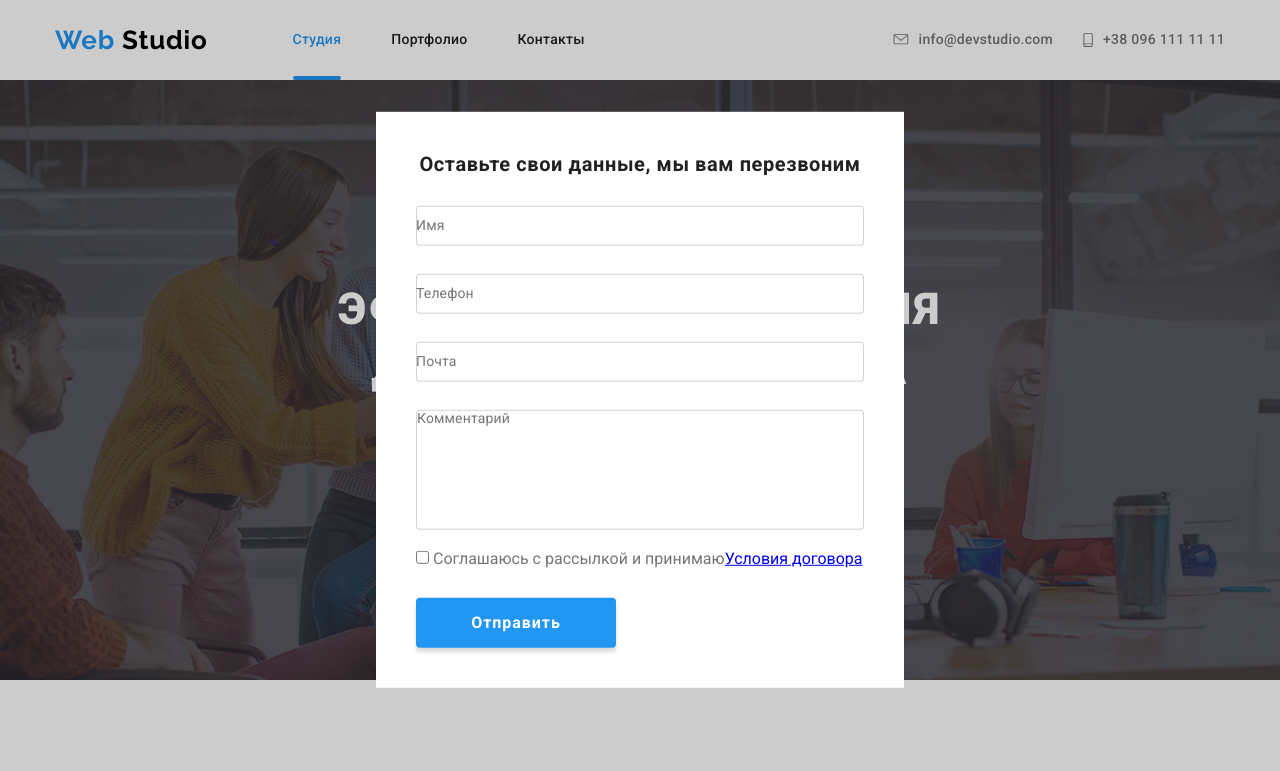
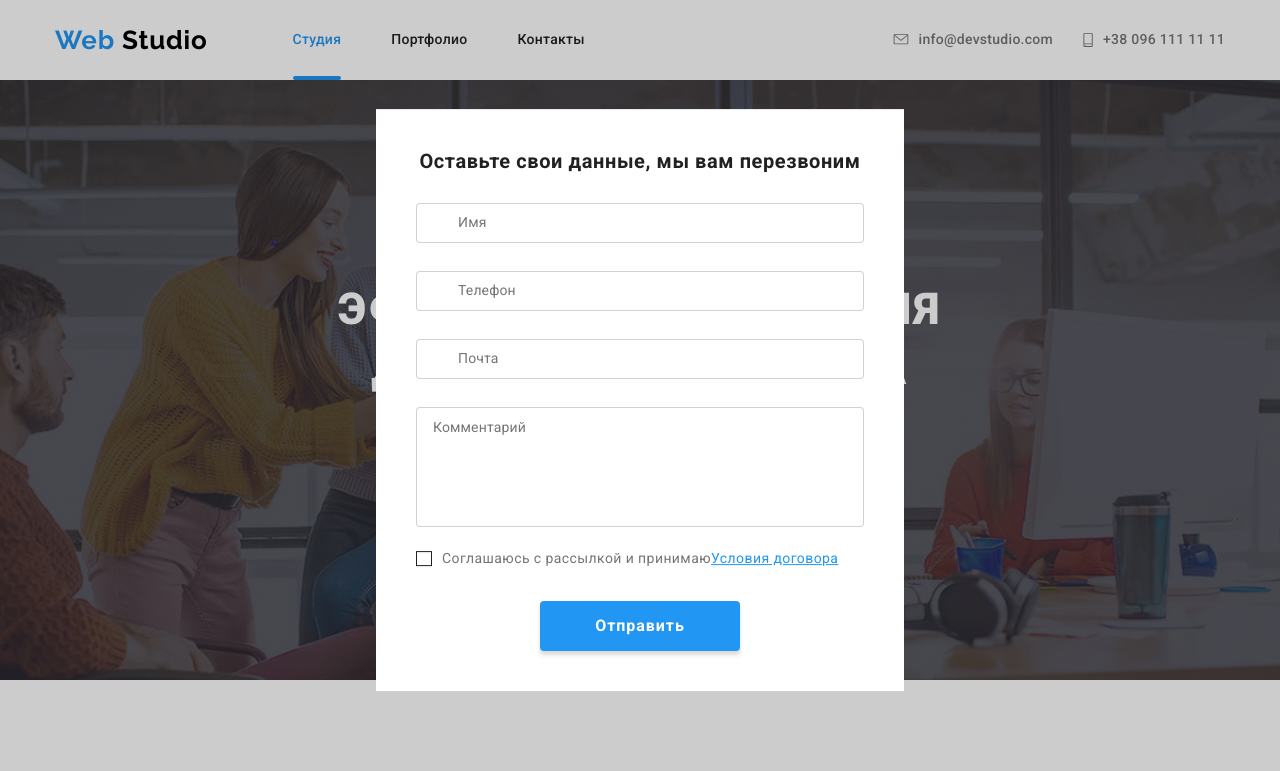
Before and after one commit to goncharova-alina/goit-markup-hw-06, a plain HTML site: page index.html in a window 1280 px wide. Shown: the top 771 px of the page. Drawn offline with Linux system fonts and the light colour scheme.

Commit message:
оформление чекбокса

```diff
--- a/css/styles.css
+++ b/css/styles.css
@@ -694,7 +694,7 @@ color: var(--title-dark-theme-color);
 .modal-form-label {
     position: absolute;
     top: 50%;
-    left: 0;
+    left: 42px;
     transform: translateY(-50%);
     font-style: normal;
     font-weight: 400;
@@ -703,7 +703,7 @@ color: var(--title-dark-theme-color);
     letter-spacing: 0.01em;
     color: #757575;
 }
-.modal-form-imput,
+.modal-form-input,
 .modal-form-messege {
     display: block;
     width: 100%;
@@ -716,22 +716,33 @@ color: var(--title-dark-theme-color);
     border: 1px solid rgba(33, 33, 33, 0.2);
     border-radius: 4px;
     color: #757575;
+    padding-left: 42px;
 }
-.modal-form-imput {
+.modal-form-input:focus,
+.modal-form-input:hover,
+.modal-form-messege:focus,
+.modal-form-messege:hover,
+.modal-form-input:not(:placeholder-shown),
+.modal-form-messege:not(:placeholder-shown) {
+    outline: none;
+    border-color: var(--accent-color);
+}
+.modal-form-input {
     height: 40px;
 }
 .modal-form-messege {
     height: 120px;
+    padding: 12px 16px;
     margin-bottom: 20px;
     resize: none;
-}
-.modal-form-checkbox {
 
 }
+
 .modal-form-option-label {
     margin-bottom: 30px;
 }
 .modal-form-btn {
+    margin: auto;
     width: 200px;
     height: 50px;
     font-style: normal;
@@ -745,3 +756,66 @@ color: var(--title-dark-theme-color);
     border-radius: 4px;
     background-color: var(--accent-color);
 }
+.modal-form-svg {
+    position: absolute;
+    top: 14px;
+    left: 18px;
+    fill: #212121;
+}
+
+.modal-form-input:focus + .modal-form-label,
+.modal-form-input:hover + .modal-form-label,
+.modal-form-input:not(:placeholder-shown) + .modal-form-label {
+    transform: translate(-30px, -40px);
+    color: var(--accent-color);
+}
+.modal-form-input:focus ~ .modal-form-svg,
+.modal-form-input:hover ~ .modal-form-svg {
+    fill: var(--accent-color);
+}
+.modal-form-option-label {
+    display: flex;
+    align-items: center;
+}
+.modal-form-option-span {
+    font-style: normal;
+    font-weight: 400;
+    font-size: 14px;
+    line-height: 1.7;
+    letter-spacing: 0.03em;
+    color: #757575;
+}
+.modal-form-option-span a {
+    color: var(--accent-color);
+}
+.modal-form-checkbox {
+    position: absolute;
+    width: 1px;
+    height: 1px;
+    margin: -1px;
+    border: 0;
+    padding: 0;
+    clip: rect(0 0 0 0);
+    overflow: hidden;
+}
+.modal-form-custom-checkbox {
+    width: 16px;
+    height: 15px;
+    display: flex;
+    align-items: center;
+    border: 1px solid #212121;
+    margin-right: 10px;
+}
+.modal-form-checkbox:checked + .modal-form-custom-checkbox {
+    border-color: #2196F3;
+    background-color: #2196F3;
+    background-image: url(../images/sprite.svg#icon-check);
+    background-size: contain;
+    background-origin: border-box;
+    border-radius: 2px;
+}
+.is-hidden {
+    opacity: 0;
+    visibility: hidden;
+    pointer-events: none;
+  }
--- a/index.html
+++ b/index.html
@@ -281,7 +281,7 @@
                     </li>
                     <li class="our-client-list-item">
 
-                        <a class="our-client-list-item-link link" href=""  aria-label="Логотип компании5">
+                        <a class="our-client-list-item-link link" href="" aria-label="Логотип компании5">
                             <svg class="our-client-list-item-link-svg" width="79" height="47">
                                 <use class="" href="./images/sprite.svg#icon-logo-5"></use>
                             </svg>
@@ -289,7 +289,7 @@
                     </li>
                     <li class="our-client-list-item">
 
-                        <a class="our-client-list-item-link link" href=""  aria-label="Логотип компании6">
+                        <a class="our-client-list-item-link link" href="" aria-label="Логотип компании6">
                             <svg class="our-client-list-item-link-svg" width="88" height="45">
                                 <use class="" href="./images/sprite.svg#icon-logo-6"></use>
                             </svg>
@@ -361,20 +361,30 @@
         <form action="#" class="modal-form">
             <h2 class="modal-form-title">Оставьте свои данные, мы вам перезвоним</h2>
             <div class="modal-form-input-wrapper">
-                <input type="text" name="user-name" id="user-modal-name" class="modal-form-imput">
+                <input type="text" name="user-name" id="user-modal-name" class="modal-form-input" placeholder=" ">
                 <label class="modal-form-label" for="user-modal-name">Имя</label>
+                <svg class="modal-form-svg" width="12" height="12">
+                    <use href="./images/sprite.svg#icon-Vector-name"></use>
+                </svg>
             </div>
             <div class="modal-form-input-wrapper">
-                <input type="tel" name="user-tel" id="user-modal-tel" class="modal-form-imput">
+                <input type="tel" name="user-tel" id="user-modal-tel" class="modal-form-input" placeholder=" ">
                 <label class="modal-form-label" for="user-modal-tel">Телефон</label>
+                <svg class="modal-form-svg" width="13" height="13">
+                    <use href="./images/sprite.svg#icon-Vector-tel"></use>
+                </svg>
             </div>
             <div class="modal-form-input-wrapper">
-                <input type="email" name="user-email" id="user-modal-email" class="modal-form-imput">
+                <input type="email" name="user-email" id="user-modal-email" class="modal-form-input" placeholder=" ">
                 <label class="modal-form-label" for="user-modal-email">Почта</label>
+                <svg class="modal-form-svg" width="15" height="12">
+                    <use href="./images/sprite.svg#icon-Vector-email"></use>
+                </svg>
             </div>
             <textarea name="user-messege" class="modal-form-messege" placeholder="Комментарий"></textarea>
             <label class="modal-form-option-label">
                 <input type="checkbox" name="contract" value="accept-contract" class="modal-form-checkbox">
+                <span class="modal-form-custom-checkbox"></span>
                 <span class="modal-form-option-span">Соглашаюсь с рассылкой и принимаю<a href="#">Условия договора</a></span>
             </label>
             <button type="submit" class="modal-form-btn">Отправить</button>
```
Also changed, not shown: images/sprite.svg, images/symbol-defs.svg (added).
